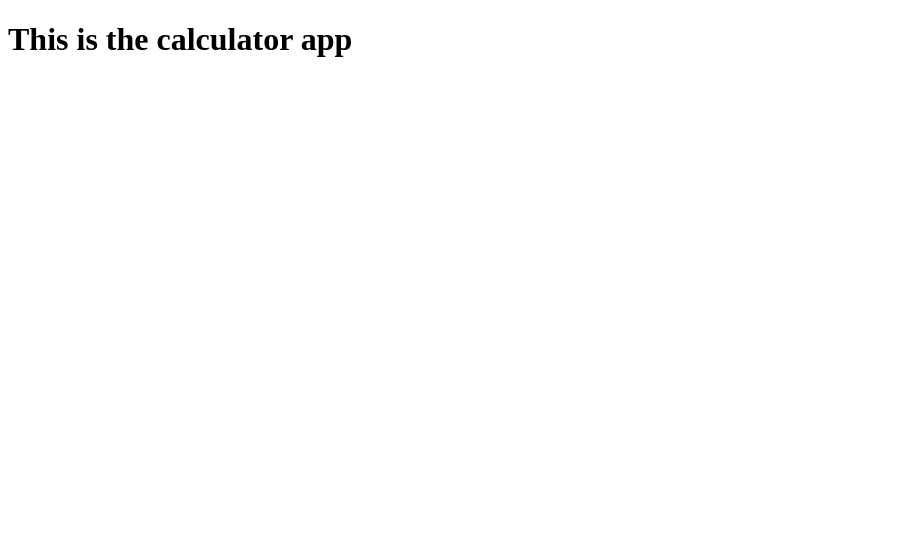
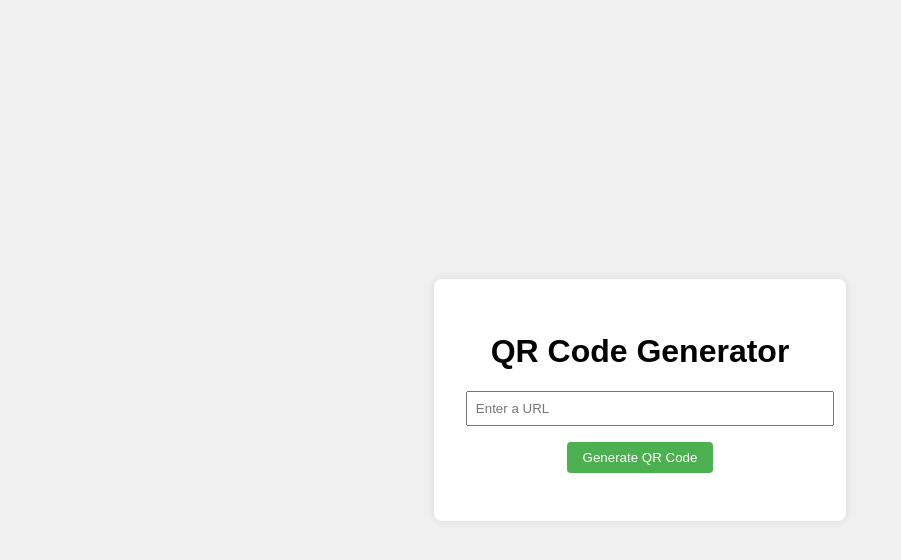
Before and after one commit to IT22271532/QR-Code-Generator, a website: page index.html in a window 1280 px wide. Shown: the whole page, without its empty margins (0-901 px from the left). Drawn offline with Linux system fonts and the light colour scheme.

Commit message:
initial commit

```diff
--- a/index.html
+++ b/index.html
@@ -1,12 +1,23 @@
 <!DOCTYPE html>
 <html lang="en">
+
 <head>
-    <meta charset="UTF-8">
-    <meta name="viewport" content="width=device-width, initial-scale=1.0">
-    <title>Document</title>
+  <meta charset="UTF-8">
+  <meta name="viewport" content="width=device-width, initial-scale=1.0">
+  <title>QR Code Generator</title>
+  <link rel="stylesheet" href="style.css">
 </head>
+
 <body>
-    <h1>This is the calculator app</h1>
+  <div class="container">
+    <h1>QR Code Generator</h1>
+    <input type="text" id="urlInput" placeholder="Enter a URL">
+    <button onclick="generateQRCode()">Generate QR Code</button>
+    <div id="qrcode"></div>
+  </div>
 
+  <script src="https://cdnjs.cloudflare.com/ajax/libs/qrcodejs/1.0.0/qrcode.min.js"></script>
+  <script src="script.js"></script>
 </body>
+
 </html>
--- /dev/null
+++ b/script.js
@@ -0,0 +1,14 @@
+function generateQRCode() {
+  const url = document.getElementById('urlInput').value;
+  if (url) {
+      const qrcodeContainer = document.getElementById('qrcode');
+      qrcodeContainer.innerHTML = ''; // Clear previous QR code
+      new QRCode(qrcodeContainer, {
+          text: url,
+          width: 128,
+          height: 128
+      });
+  } else {
+      alert('Please enter a valid URL');
+  }
+}
--- a/style.css
+++ b/style.css
@@ -0,0 +1,44 @@
+body {
+  font-family: Arial, sans-serif;
+  display: flex;
+  justify-content: center;
+  align-items: center;
+  height: 100vh;
+  margin: 0;
+  background-color: #f0f0f0;
+}
+
+.container {
+  text-align: center;
+  background-color: white;
+  padding: 2rem;
+  border-radius: 8px;
+  box-shadow: 0 0 10px rgba(0, 0, 0, 0.1);
+}
+
+input {
+  width: 100%;
+  padding: 0.5rem;
+  margin-bottom: 1rem;
+}
+
+button {
+  background-color: #4CAF50;
+  color: white;
+  border: none;
+  padding: 0.5rem 1rem;
+  cursor: pointer;
+  border-radius: 4px;
+}
+
+button:hover {
+  background-color: #45a049;
+}
+
+#qrcode {
+  margin-top: 1rem;
+  display: flex;
+  align-items: center;
+  justify-content: center;
+
+}
```
Also changed, not shown: package.json (added, +12 -0 lines), output.png (added), readme.md (added).
